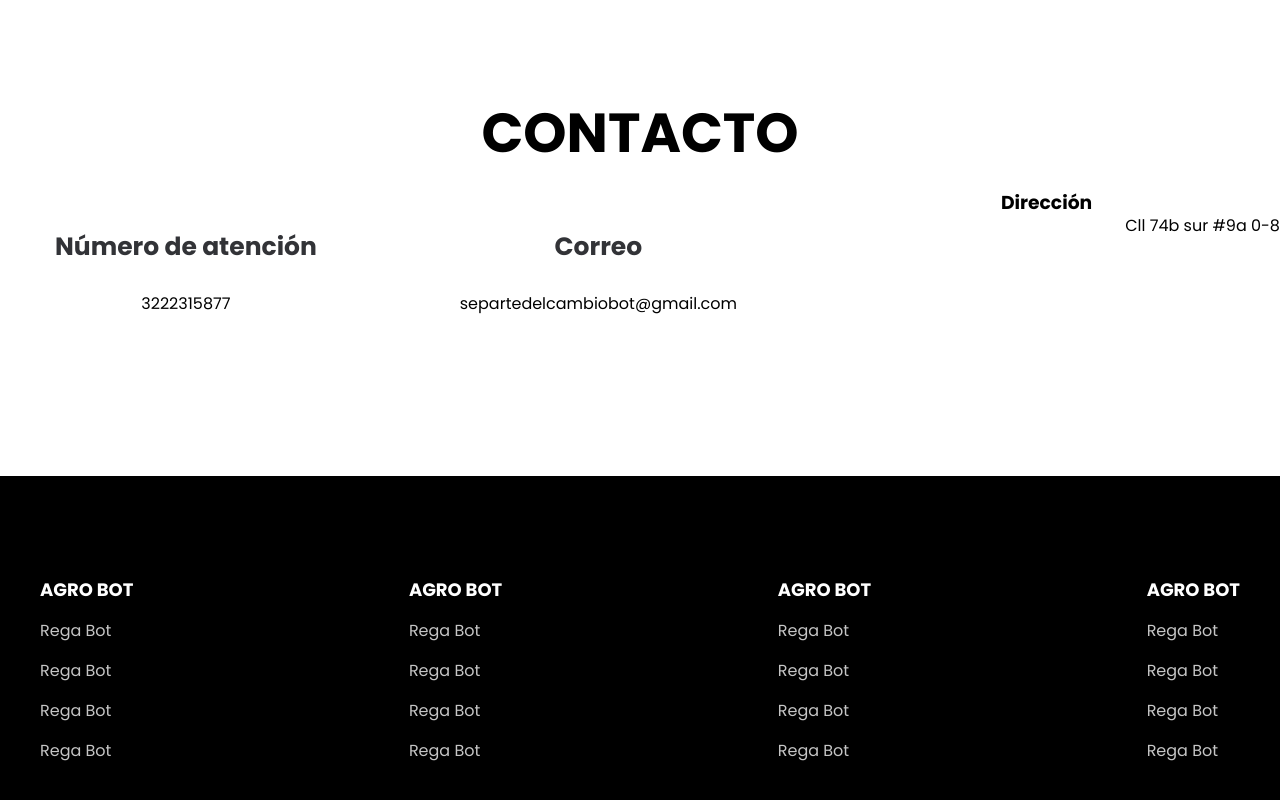
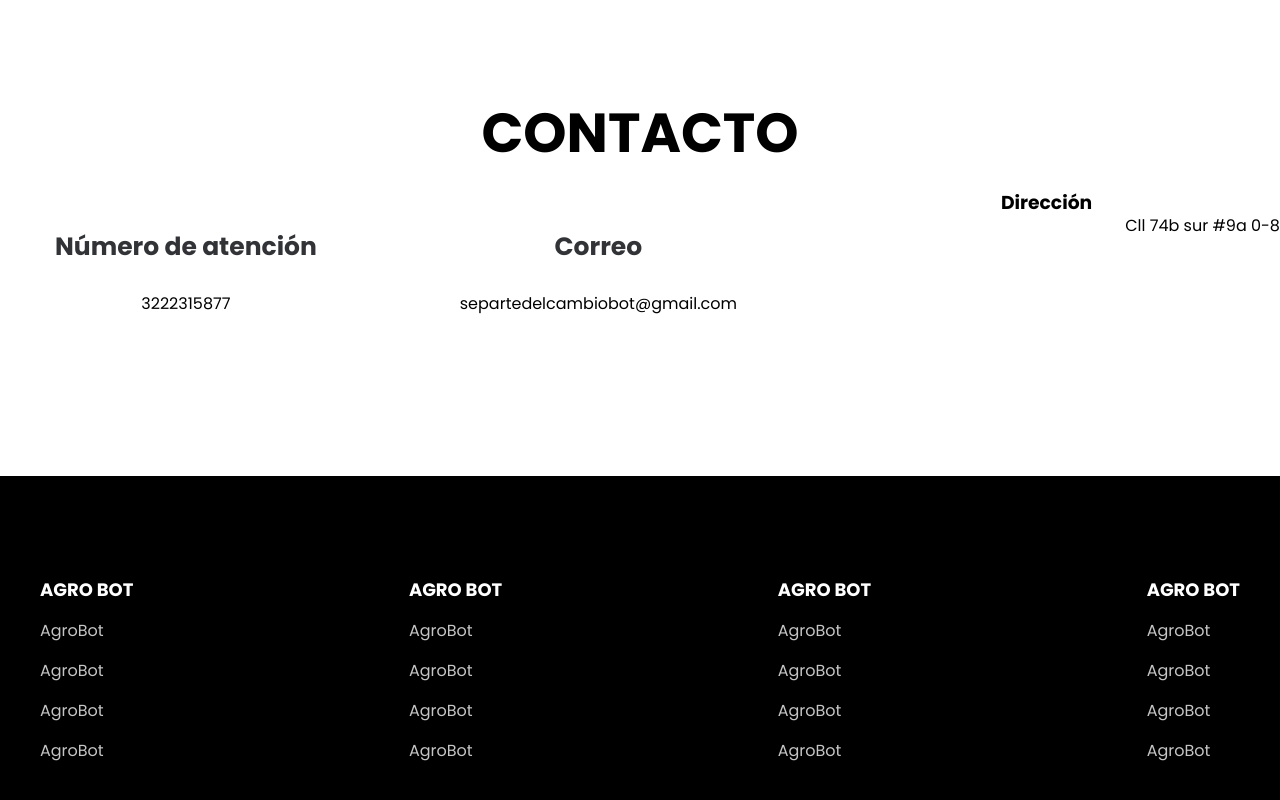
Before and after one commit to regabotoff/AgroBot, a plain HTML site: page index.html in a window 1280 px wide. Shown: the part 3924-4724 px from the top of the page. Drawn offline with Linux system fonts and the light colour scheme.

Commit message:
Update index.html

```diff
--- a/index.html
+++ b/index.html
@@ -179,40 +179,40 @@
             <div class="link">
                 <h3>AGRO BOT</h3>
                 <ul>
-                    <li><a href="#">Rega Bot</a></li>
-                    <li><a href="#">Rega Bot</a></li>
-                    <li><a href="#">Rega Bot</a></li>
-                    <li><a href="#">Rega Bot</a></li>
+                    <li><a href="#">AgroBot</a></li>
+                    <li><a href="#">AgroBot</a></li>
+                    <li><a href="#">AgroBot</a></li>
+                    <li><a href="#">AgroBot</a></li>
                 </ul>
 
             </div>
             <div class="link">
                 <h3>AGRO BOT</h3>
                 <ul>
-                    <li><a href="#">Rega Bot</a></li>
-                    <li><a href="#">Rega Bot</a></li>
-                    <li><a href="#">Rega Bot</a></li>
-                    <li><a href="#">Rega Bot</a></li>
+                    <li><a href="#">AgroBot</a></li>
+                    <li><a href="#">AgroBot</a></li>
+                    <li><a href="#">AgroBot</a></li>
+                    <li><a href="#">AgroBot</a></li>
                 </ul>
 
             </div>
             <div class="link">
                 <h3>AGRO BOT</h3>
                 <ul>
-                    <li><a href="#">Rega Bot</a></li>
-                    <li><a href="#">Rega Bot</a></li>
-                    <li><a href="#">Rega Bot</a></li>
-                    <li><a href="#">Rega Bot</a></li>
+                    <li><a href="#">AgroBot</a></li>
+                    <li><a href="#">AgroBot</a></li>
+                    <li><a href="#">AgroBot</a></li>
+                    <li><a href="#">AgroBot</a></li>
                 </ul>
 
             </div>
             <div class="link">
                 <h3>AGRO BOT</h3>
                 <ul>
-                    <li><a href="#">Rega Bot</a></li>
-                    <li><a href="#">Rega Bot</a></li>
-                    <li><a href="#">Rega Bot</a></li>
-                    <li><a href="#">Rega Bot</a></li>
+                    <li><a href="#">AgroBot</a></li>
+                    <li><a href="#">AgroBot</a></li>
+                    <li><a href="#">AgroBot</a></li>
+                    <li><a href="#">AgroBot</a></li>
                 </ul>
 
             </div>
```
